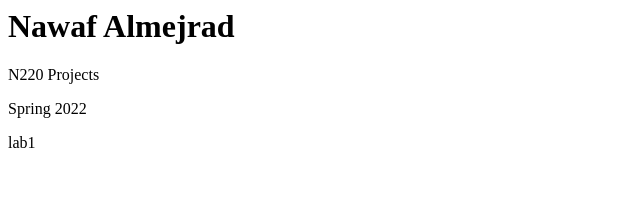
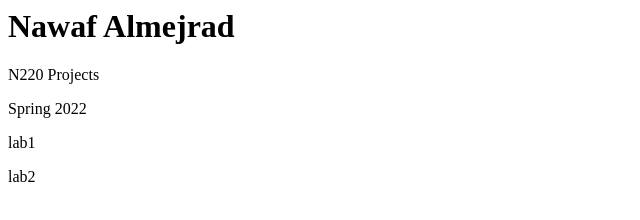
Before and after one commit to nalmejra/n220SP2022, a plain HTML site: page index.html in a window 1280 px wide. Shown: the full height of the page, 0-640 px from the left. Drawn offline with Linux system fonts and the light colour scheme.

Commit message:
Update index.html

```diff
--- a/index.html
+++ b/index.html
@@ -15,6 +15,7 @@
     <p>lab1</p>
 
 
+    <p>lab2</p>
 
 
 
```
